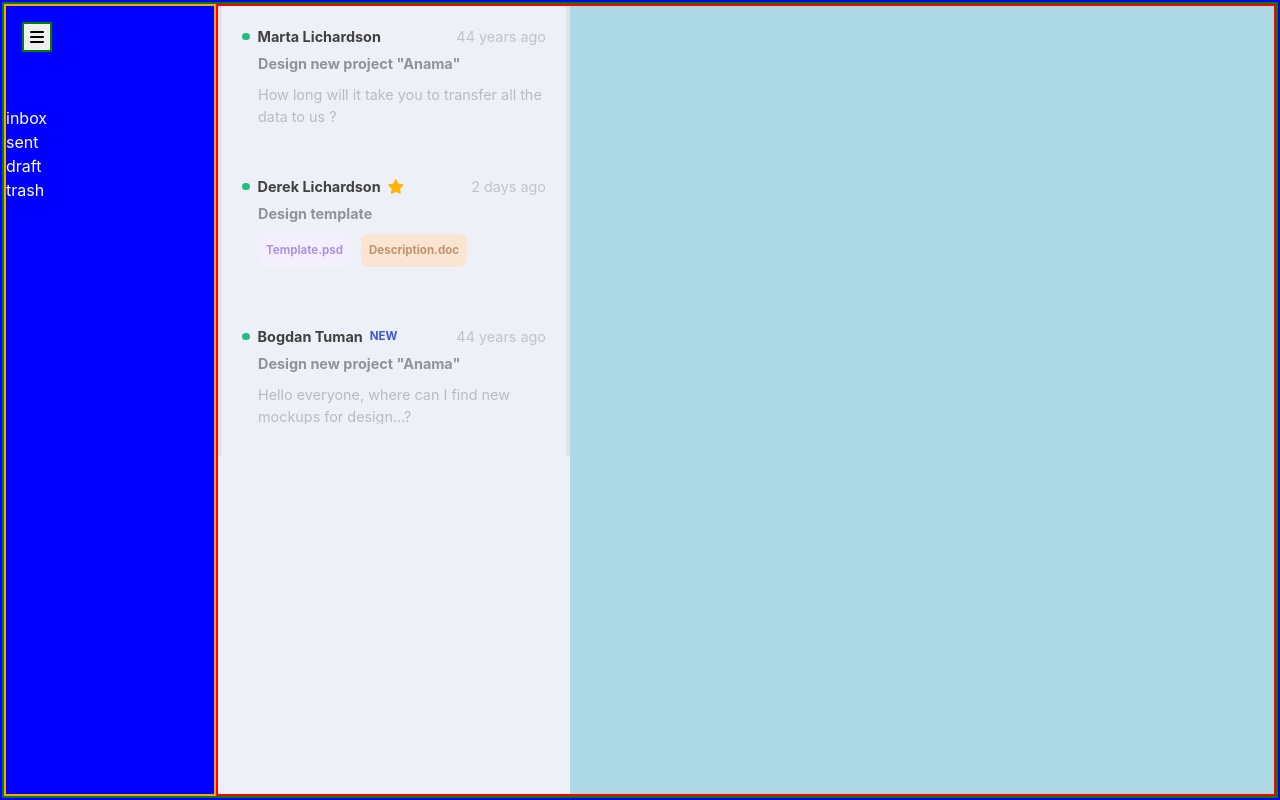
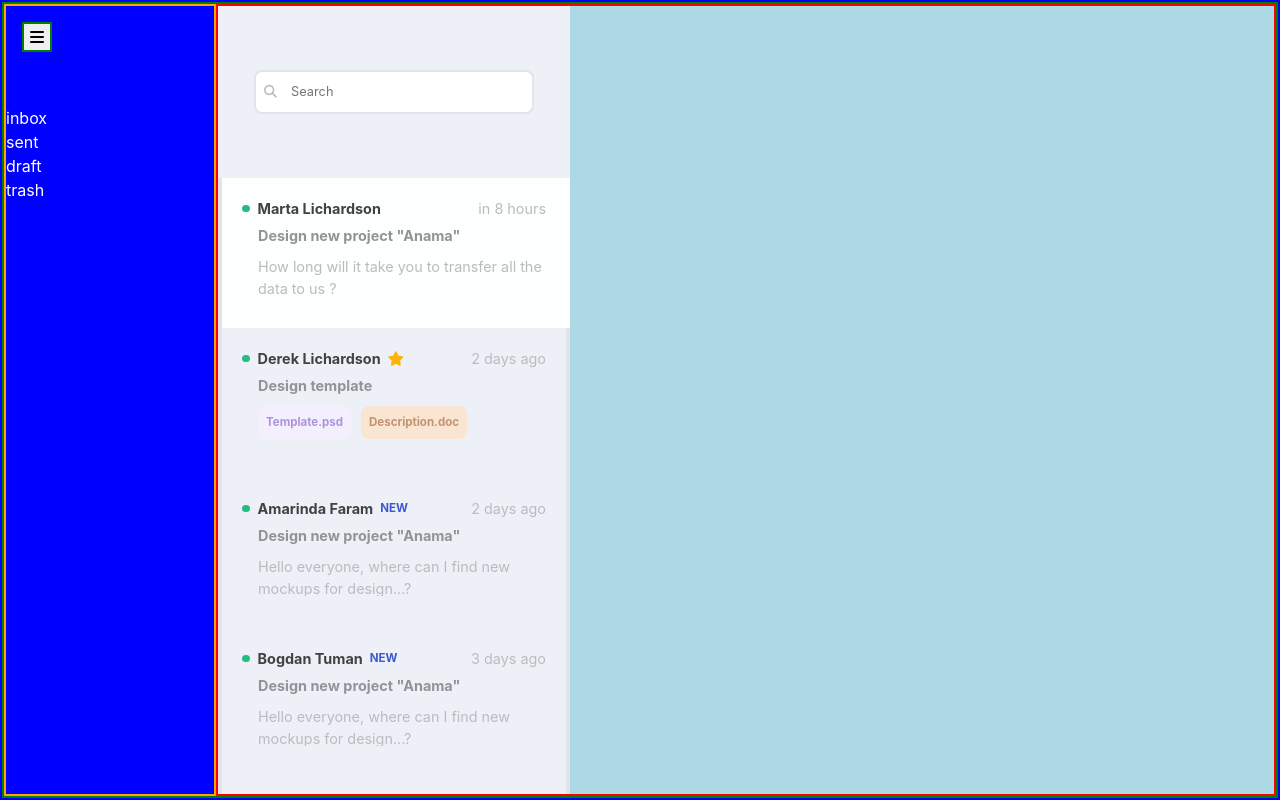
Before and after one commit to IrvinTarlao/reecall, a React (Create React App) app: page / in a window 1280 px wide. Built offline with nearby package versions, Linux system fonts and the light colour scheme.

Commit message:
filter ok

```diff
--- /dev/null
+++ b/src/components/FilterPreview.js
@@ -0,0 +1,40 @@
+import React from 'react';
+import { connect } from 'react-redux';
+import { Input } from 'reactstrap';
+import * as style from '../styles';
+
+const FilterPreview = ({ dispatch }) => {
+    let input;
+    const onKeyPress = (e) => {
+        if (e.key === 'Enter' && input.value.length >= 1) {
+            dispatch({ type: 'SEARCH', value: input.value })
+            console.log(input.value)
+        }
+    }
+
+    const onChange = () => {
+        if (input.value.length >= 1) {
+            dispatch({ type: 'SEARCH', value: null })
+        }
+    }
+
+    return (
+        <div style={{ padding: "36px" }}>
+            <div style={{ width: "100%", height: "100px", display: 'flex', position: "relative", alignItems: "center" }}>
+                <i className="fas fa-search" style={{ fontSize: "0.8em", color: style.regularTextColor, position: "absolute", left: "10px" }}></i>
+                <input
+                    className="input flex"
+                    placeholder="Search"
+                    ref={node => input = node}
+                    onKeyPress={onKeyPress}
+                    onChange={onChange}
+                    style={{ border: `2px solid ${style.outlineColor}`, borderRadius: "8px", color: style.regularTextColor, outline: "none", boxShadow: "none", width: "100%", fontSize: "0.8em", padding: "10px 10px 10px 35px" }}
+                />
+
+            </div>
+
+        </div>
+    )
+}
+
+export default connect()(FilterPreview);
--- a/src/components/Inbox.js
+++ b/src/components/Inbox.js
@@ -3,16 +3,15 @@ import { connect } from 'react-redux';
 import { Row, Col } from 'reactstrap';
 import InboxPreview from './InboxPreview';
 
-const Inbox = ({inbox}) => {
-    const inboxStyle = {height: "100%", backgroundColor : "purple", color: "white", padding:0, margin:0};
-    console.log(inbox)
+const Inbox = ({ inbox }) => {
+    const inboxStyle = { height: "100%", backgroundColor: "purple", color: "white", padding: 0, margin: 0 };
     return (
         <Row style={inboxStyle}>
-            <Col md={4} xs={12} className="no-pm" style={{height:"100%", backgroundColor:"#EDF0F7"}}>
-                <InboxPreview inbox={inbox}/>
+            <Col md={4} xs={12} className="no-pm" style={{ height: "100%", backgroundColor: "#EDF0F7" }}>
+                <InboxPreview />
             </Col>
             <Col md={8} xs={12} className="no-pm">
-                <div style={{width:"100%", height:"100%", backgroundColor:"lightblue"}}></div>
+                <div style={{ width: "100%", height: "100%", backgroundColor: "lightblue" }}></div>
             </Col>
 
 
@@ -24,6 +23,6 @@ const Inbox = ({inbox}) => {
 
 const mapStateToProps = state => ({
     inbox: state.inbox
-  })
+})
 
 export default connect(mapStateToProps)(Inbox);
--- a/src/components/InboxPreview.js
+++ b/src/components/InboxPreview.js
@@ -1,14 +1,45 @@
 import React from 'react';
 import MessagePreview from './MessagePreview';
+import FilterPreview from './FilterPreview';
+import { connect } from 'react-redux';
 
-const InboxPreview = ({inbox}) => {
+const InboxPreview = ({ inbox }) => {
+
+    let filteredArray = [];
+    if (inbox.value) inbox.messages.map((el) => {
+        if (el.from.toLowerCase().includes(inbox.value)) filteredArray.push(el)
+        if (el.subject.toLowerCase().includes(inbox.value)) filteredArray.push(el)
+        if (el.message.toLowerCase().includes(inbox.value)) filteredArray.push(el)
+    }
+    );
+
+    const duplicates = [];
+    const noDuplicates = filteredArray.filter((el) => {
+        if (duplicates.indexOf(el.id) == -1) {
+            duplicates.push(el.id);
+            return true;
+        }
+        return false;
+    });
+
+    const messagesToDisplay = () =>{
+        if (!inbox.value) return inbox.messages;
+        else if (inbox.value && filteredArray.length === 0 ) return [];
+        else return noDuplicates;
+    }
+
     return (
-        <div>
-            {inbox.messages.map((message, i) =>
-                <MessagePreview message={message} key={'inboxPrev'+i} isClicked={inbox.id === i}/>
+        <div style={{ maxHeight: "100%", overflow: "scroll" }}>
+            <FilterPreview />
+            {messagesToDisplay().map((message, i) =>
+                <MessagePreview message={message} key={'inboxPrev' + i} clicked={inbox.id} />
             )}
         </div>
     )
 };
 
-export default InboxPreview;
+const mapStateToProps = state => ({
+    inbox: state.inbox
+})
+
+export default connect(mapStateToProps)(InboxPreview);
--- a/src/components/MessagePreview.js
+++ b/src/components/MessagePreview.js
@@ -1,15 +1,16 @@
-import React from 'react';
+import React, {useState} from 'react';
 import Moment from 'react-moment';
 import { connect } from 'react-redux';
+import * as style from '../styles';
 
-const MessagePreview = ({ message, isClicked, dispatch }) => {
+const MessagePreview = ({ message, clicked, dispatch }) => {
 
-    const cardStyle = { backgroundColor: isClicked ? "#FDFEFE" : "#EDF0F7", padding: "20px", height: "150px", fontSize: "0.9em", borderLeft: "4px solid #E0E5EA", borderRight: isClicked ? "4px solid #FDFEFE" : "4px solid #E0E5EA", width: "100%" };
+    const cardStyle = { backgroundColor: clicked === message.id ? style.displayMsgColor : style.previewBgColor, padding: "20px", height: "150px", fontSize: "0.9em", borderLeft: `4px solid ${style.outlineColor}`, borderRight: clicked === message.id ? `4px solid ${style.displayMsgColor}` : `4px solid ${style.outlineColor}`, width: "100%" };
     const innerCardStyle = { display: "flex", justifyContent: "space-between", alignItems: "center" };
     const topStyle = { color: "#424142", fontWeight: "bold", display:'flex', alignItems: "center" };
     const bottomStyle = { paddingLeft: "16px", marginTop: "5px"};
     const subjectStyle = { color: "#929397", fontWeight: "bold", marginBottom: "10px"};
-    const messageStyle = { color: "#B9BCBF", maxHeight: "40px", overflow: "hidden", width: "100%" };
+    const messageStyle = { color: style.regularTextColor, maxHeight: "40px", overflow: "hidden", width: "100%" };
     const attachStyle = {borderRadius: "8px", marginRight: "10px", padding: "8px", fontSize: "0.8em", fontWeight:"bold"};
     const iconStyle = { marginLeft: "7px", fontSize: "1em", color: "#FFB304" };
     const newStyle = {marginLeft: "7px", color: '#3D58D1', fontSize: "0.8em", fontWeight:"bold"};
@@ -39,14 +40,14 @@ const MessagePreview = ({ message, isClicked, dispatch }) => {
                         {message.starred && <i style={iconStyle} className="fas fa-star"></i>}
                         {message.new && <div style={newStyle}>NEW</div>}
                     </div>
-                    <div style={{ color: "#C1C4C7" }}><Moment from={Date.now()}>{message.time}</Moment></div>
+                    <div style={{ color: style.regularTextColor }}><Moment from={Date.now()}>{message.time}</Moment></div>
                 </div>
             </div>
             <div style={bottomStyle}>
                 <div style={subjectStyle}>{message.subject}</div>
                 {message.attachments.length > 0 ?
                     <div style={{ width: "100%", display:'flex'}}>
-                        {message.attachments.map((a)=><div style={{...attachStyle, backgroundColor: getAttachColor(a)[0], color: getAttachColor(a)[1]}}>{a}</div>)}
+                        {message.attachments.map((a, i)=><div key={'attach'+i} style={{...attachStyle, backgroundColor: getAttachColor(a)[0], color: getAttachColor(a)[1]}}>{a}</div>)}
                     </div>
                     :
                     <div style={messageStyle}>{message.message}</div>
--- a/src/data.js
+++ b/src/data.js
@@ -6,7 +6,7 @@ export const messages = [
         from: 'Marta Lichardson',
         subject: `Design new project "Anama"`,
         message: 'How long will it take you to transfer all the data to us ?',
-        time: '1976-04-19T12:59-0500',
+        time: '2020-10-14T12:59-0500',
         cat: 'family',
         starred: false,
         new: false,
@@ -32,7 +32,59 @@ export const messages = [
         from: 'Bogdan Tuman',
         subject: `Design new project "Anama"`,
         message: 'Hello everyone, where can I find new mockups for design...?',
-        time: '1976-04-19T12:59-0500',
+        time: '2020-04-19T12:59-0500',
+        cat: 'family',
+        starred: false,
+        new: true,
+        attachments: [],
+        avatar: 'https://randomuser.me/api/portraits/women/79.jpg',
+        replies: [],
+    },
+    {
+        id: 3,
+        from: 'Bogdan Tuman',
+        subject: `Design new project "Anama"`,
+        message: 'Hello everyone, where can I find new mockups for design...?',
+        time: '2020-10-11T12:59-0500',
+        cat: 'family',
+        starred: false,
+        new: true,
+        attachments: [],
+        avatar: 'https://randomuser.me/api/portraits/women/79.jpg',
+        replies: [],
+    },
+    {
+        id: 4,
+        from: 'Amarinda Faram',
+        subject: `Design new project "Anama"`,
+        message: 'Hello everyone, where can I find new mockups for design...?',
+        time: '2020-10-12T12:59-0500',
+        cat: 'family',
+        starred: false,
+        new: true,
+        attachments: [],
+        avatar: 'https://randomuser.me/api/portraits/women/79.jpg',
+        replies: [],
+    },
+    {
+        id: 5,
+        from: 'Bogdan Tuman',
+        subject: `Design new project "Anama"`,
+        message: 'Hello everyone, where can I find new mockups for design...?',
+        time: '2020-04-19T12:59-0500',
+        cat: 'family',
+        starred: false,
+        new: true,
+        attachments: [],
+        avatar: 'https://randomuser.me/api/portraits/women/79.jpg',
+        replies: [],
+    },
+    {
+        id: 6,
+        from: 'Bogdan Tuman',
+        subject: `Design new project "Anama"`,
+        message: 'Hello everyone, where can I find new mockups for design...?',
+        time: '2020-04-19T12:59-0500',
         cat: 'family',
         starred: false,
         new: true,
--- a/src/reducer/inboxReducer.js
+++ b/src/reducer/inboxReducer.js
@@ -1,10 +1,13 @@
-import {messages}from '../data.js'
+import {messages} from '../data.js'
+const sorted = messages.sort((a, b) => a.time > b.time ? -1 : 1);
 
-export default function inboxReducer(state = messages, action) {
+export default function inboxReducer(state = sorted, action) {
     switch (action.type) {
         case 'CLICK':
             return {...state, id: action.id};
+        case 'SEARCH':
+            return {...state, value: action.value};
         default:
-            return {messages: state, id: null}
+            return {messages: state, id: 0}
     }
 }
--- /dev/null
+++ b/src/styles.js
@@ -0,0 +1,4 @@
+export const previewBgColor = "#EDF0F7";
+export const displayMsgColor = "#FDFEFE";
+export const outlineColor = "#E0E5EA";
+export const regularTextColor = "#B9BCBF";
```
